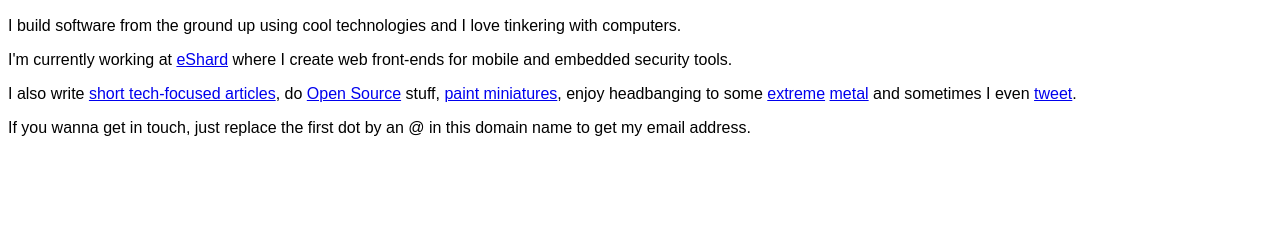
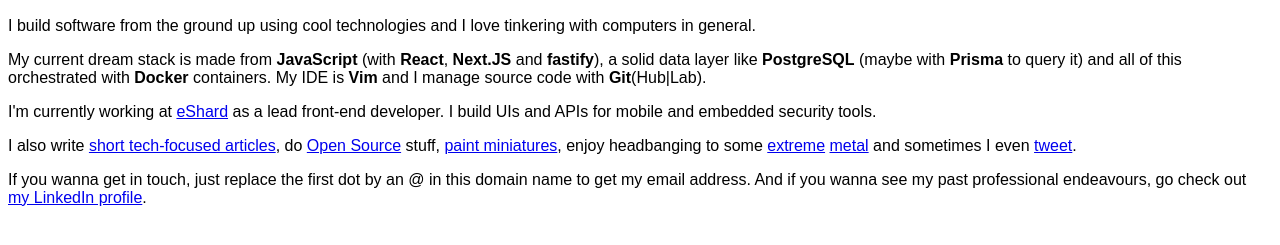
Before and after one commit to madx/francois.yapok.org, an Eleventy site: page src/index.html in a window 1280 px wide. Shown: the part 263-508 px from the top of the page. Built offline with nearby package versions, Linux system fonts and the light colour scheme; Eleventy itself is replaced by a stand-in of ours; files that its build step writes are made by us from their sources; a web font is replaced by a local one; what eleventy-plugin-tailwindcss, markdown-it-container would draw is missing.

Commit message:
update home page with job info

```diff
--- a/src/index.html
+++ b/src/index.html
@@ -1,54 +1,52 @@
 <!DOCTYPE html>
 <html>
+
 <head>
   <title>François Vaux</title>
   <meta charset="utf-8" />
   <meta http-equiv="X-UA-Compatible" content="IE=edge" />
   <meta name="viewport" content="width=device-width, initial-scale=1" />
   <meta name="author" content="François Vaux" />
-    <meta
-      name="description"
-      content="Personal home page of François Vaux, full-stack developer"
-    />
+  <meta name="description" content="Personal home page of François Vaux, full-stack developer" />
   <link rel="shortcut icon" href="./img/favicon.png" />
   <link rel="stylesheet" href="https://rsms.me/inter/inter.css" />
   <link rel="stylesheet" href="./css/base.css" />
   <meta property="og:title" content="François Vaux" />
-    <meta
-      property="og:description"
-      content="Personal home page of François Vaux, full-stack developer"
-    />
+  <meta property="og:description" content="Personal home page of François Vaux, full-stack developer" />
   <meta property="og:image" content="./img/photo.png" />
   <meta property="og:url" content="https://francois.yapok.org" />
   <meta name="twitter:card" content="summary" />
   <meta name="twitter:creator" content="@madx" />
 </head>
-  <body
-    class="min-h-screen flex flex-col items-center justify-center bg-white font-normal font-inter"
-  >
-    <main
-      class="flex max-w-3xl flex-col items-center sm:flex-row sm:items-start"
-    >
+
+<body class="min-h-screen flex flex-col items-center justify-center bg-white font-normal font-inter">
+  <main class="flex max-w-3xl flex-col items-center sm:flex-row sm:items-start">
     <header class="p-8 pb-4 sm:pb-8 sm:pr-4">
-        <img
-          src="./img/photo.png"
-          alt="A picture of François Vaux"
-          class="rounded w-24 h-24 shadow"
-        />
+      <img src="./img/photo.png" alt="A picture of François Vaux" class="rounded w-24 h-24 shadow" />
     </header>
-      <section class="p-8 pt-4 sm:p-8 sm:pl-4 text-lg flex-1 leading-relaxed">
-        <h2 class="text-xl mb-2">
+    <section class="p-8 pt-4 sm:p-8 sm:pl-4 text-lg flex-1 leading-relaxed space-y-2">
+      <h2 class="text-xl">
         Hi, I'm <strong class="font-bold">François Vaux</strong>!
       </h2>
-        <p class="mb-2">
+      <p>
         I build software from the ground up using cool technologies and I love
-          tinkering with computers.
+        tinkering with computers in general.
       </p>
-        <p class="mb-2">
-          I'm currently working at <a href="https://eshard.com/">eShard</a>
-          where I create web front-ends for mobile and embedded security tools.
+      <p>
+        My current dream stack is made from <strong>JavaScript</strong> (with
+        <strong>React</strong>, <strong>Next.JS</strong> and
+        <strong>fastify</strong>), a solid data layer like
+        <strong>PostgreSQL</strong> (maybe with <strong>Prisma</strong> to
+        query it) and all of this orchestrated with <strong>Docker</strong>
+        containers. My IDE is <strong>Vim</strong> and I manage source code
+        with <strong>Git</strong>(Hub|Lab).
       </p>
-        <p class="mb-2">
+      <p>
+        I'm currently working at <a href="https://eshard.com/">eShard</a> as a
+        lead front-end developer. I build UIs and APIs for mobile and embedded
+        security tools.
+      </p>
+      <p>
         I also write <a href="./tldr/">short tech-focused articles</a>, do
         <a href="https://github.com/madx">Open Source</a> stuff,
         <a href="https://instagram.com/koleir">paint miniatures</a>, enjoy
@@ -59,7 +57,9 @@
       </p>
       <p>
         If you wanna get in touch, just replace the first dot by an @ in this
-          domain name to get my email address.
+        domain name to get my email address. And if you wanna see my past
+        professional endeavours, go check out
+        <a href="https://www.linkedin.com/in/francoisvaux/">my LinkedIn profile</a>.
       </p>
     </section>
   </main>
@@ -75,11 +75,7 @@
       });
     })();
   </script>
-    <script
-      async
-      defer
-      data-website-id="c3e1a878-6ee7-4b60-9ab4-2dd60f4cee8c"
-      src="https://umami.yapok.org/umami.js"
-    ></script>
+  <script async defer data-website-id="c3e1a878-6ee7-4b60-9ab4-2dd60f4cee8c" src="https://umami.yapok.org/umami.js"></script>
 </body>
+
 </html>
```
Lines whose indentation alone changed are shown as unchanged.
